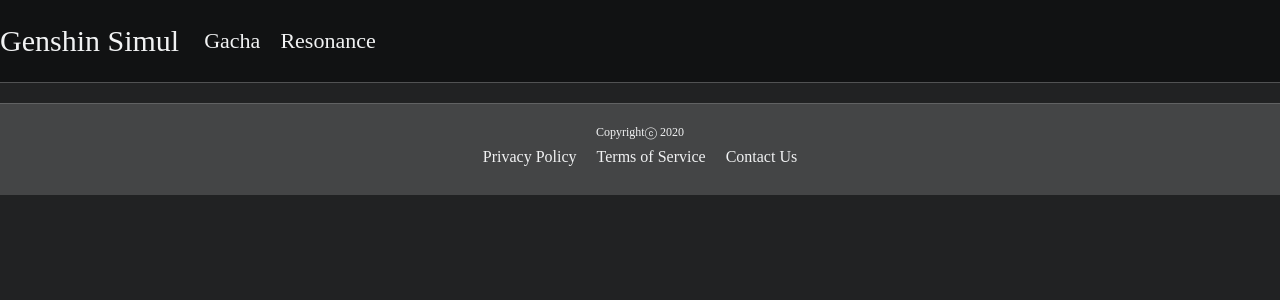
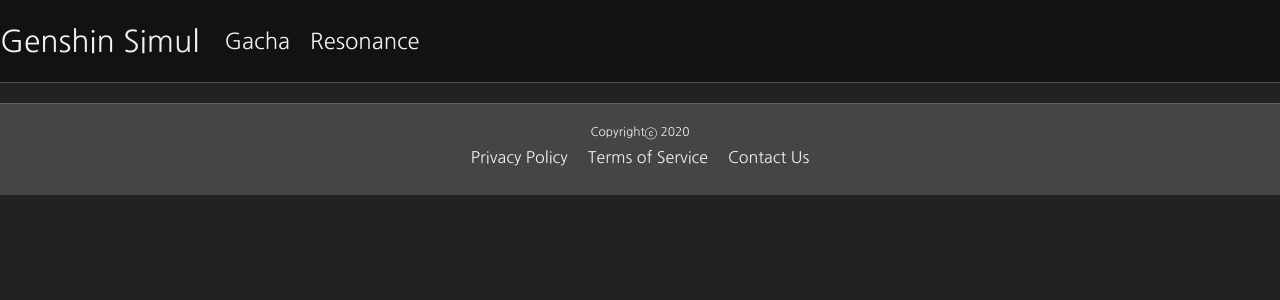
Before and after one commit to lumyjuwon/genshin, a React (Create React App) app: page / in a window 1280 px wide. Shown: the top 300 px of the page. Built offline with nearby package versions, Linux system fonts and the light colour scheme.

Commit message:
add font-family property to GlobalStyle

```diff
--- a/src/components/globalStyles.ts
+++ b/src/components/globalStyles.ts
@@ -14,5 +14,6 @@ export const GlobalStyles = createGlobalStyle`
 		background-color: #212223;
 		color: #f1f2f3;
 		line-height: 1.4;
+		font-family: 'Nanum Gothic', sans-serif
 	}
 `
```
